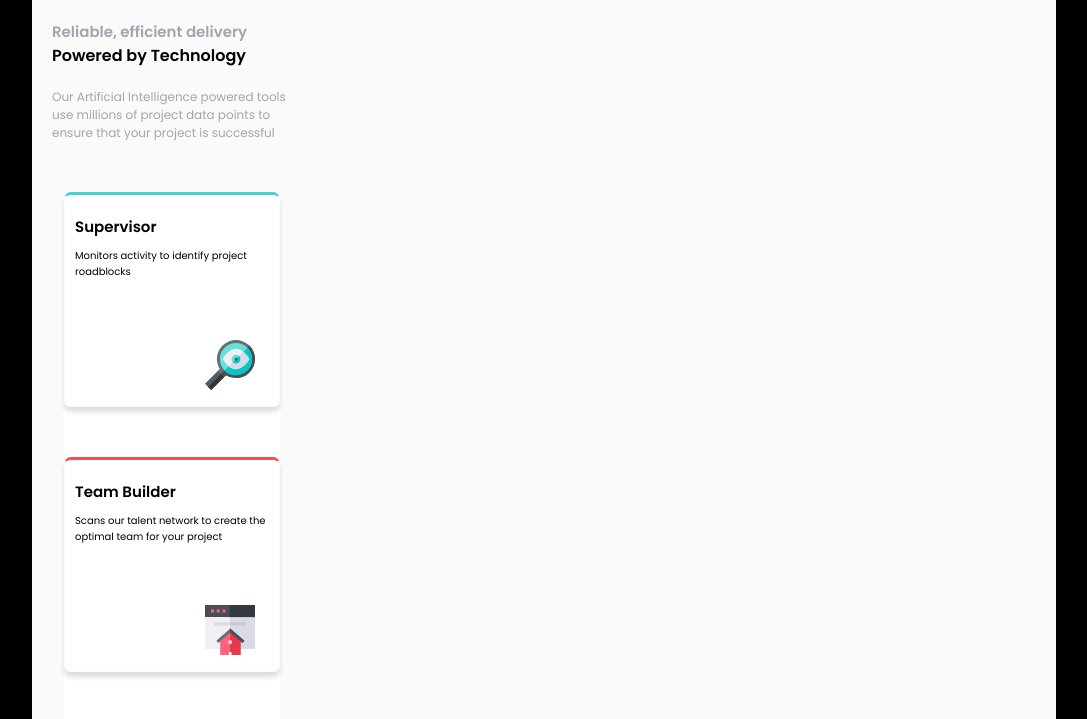
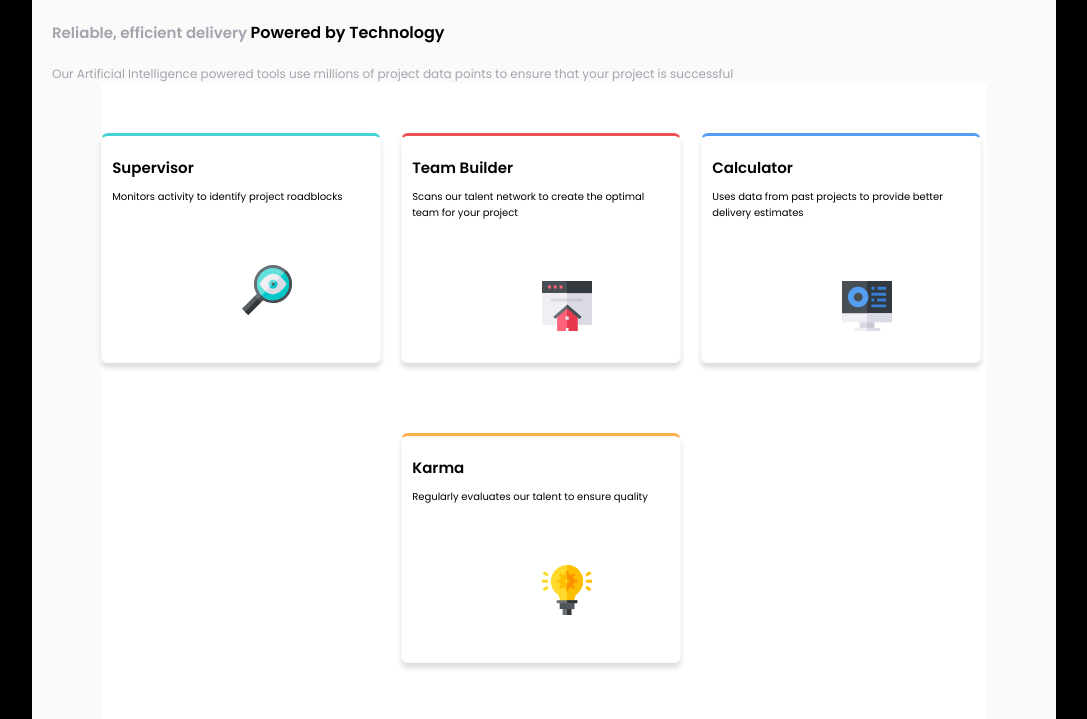
Before and after one commit to AlexeyKramarchuk/four-card-task-two-, a plain HTML site: page index.html in a window 1280 px wide. Shown: the top 719 px of the page, without its empty margins (96-1183 px from the left). Drawn offline with Linux system fonts and the light colour scheme.

Commit message:
second commit

```diff
--- a/index.html
+++ b/index.html
@@ -16,7 +16,7 @@
 <body>
 
  <main class="wrapper">
-    <article class="conteiner">
+    <article class="container">
       <div class="header">
         <h1 class="main-header">Reliable, efficient delivery
           <span>Powered by Technology</span></h1>
--- a/style.css
+++ b/style.css
@@ -22,11 +22,11 @@
   background-color: black;
 }
 
-.conteiner {
+.container {
   margin: auto;
   padding: 20px;
   height: 100%;
-  width: 280px;
+  /* width: 280px; */
   background-color: var(--c-very-light-gray);
 }
 
@@ -114,10 +114,40 @@ body {
     margin: auto;
     background-color: var(--c-very-light-gray);
     width: 80%;
+  }
+
+  .container {
+    w100%
+  }
+
+.cards {
     display: grid;
-    grid-template-columns: 200px 200px 200px 200px;
-    grid-template-rows: 200px 200px 200px 200px;
+    grid-template-columns: repeat(4, 280px);
+    grid-template-rows: repeat(4, 280px);
+    gap: 20px;
+}
+
+  .card-one {
+    grid-column: 1 / 2;
+    grid-row: 1 / 2;
+  }
+
+  .card-two {
+    grid-column: 2 / 3;
+    grid-row: 1 / 2;
+  }
+
+  .card-three {
+    grid-column: 2 / 3;
+    grid-row: 2 / 3;
+  }
+
+  .card-four {
+    grid-column: 3 / 4;
+    grid-row: 1 / 2;
   }
 
 
+
+
 }
```
